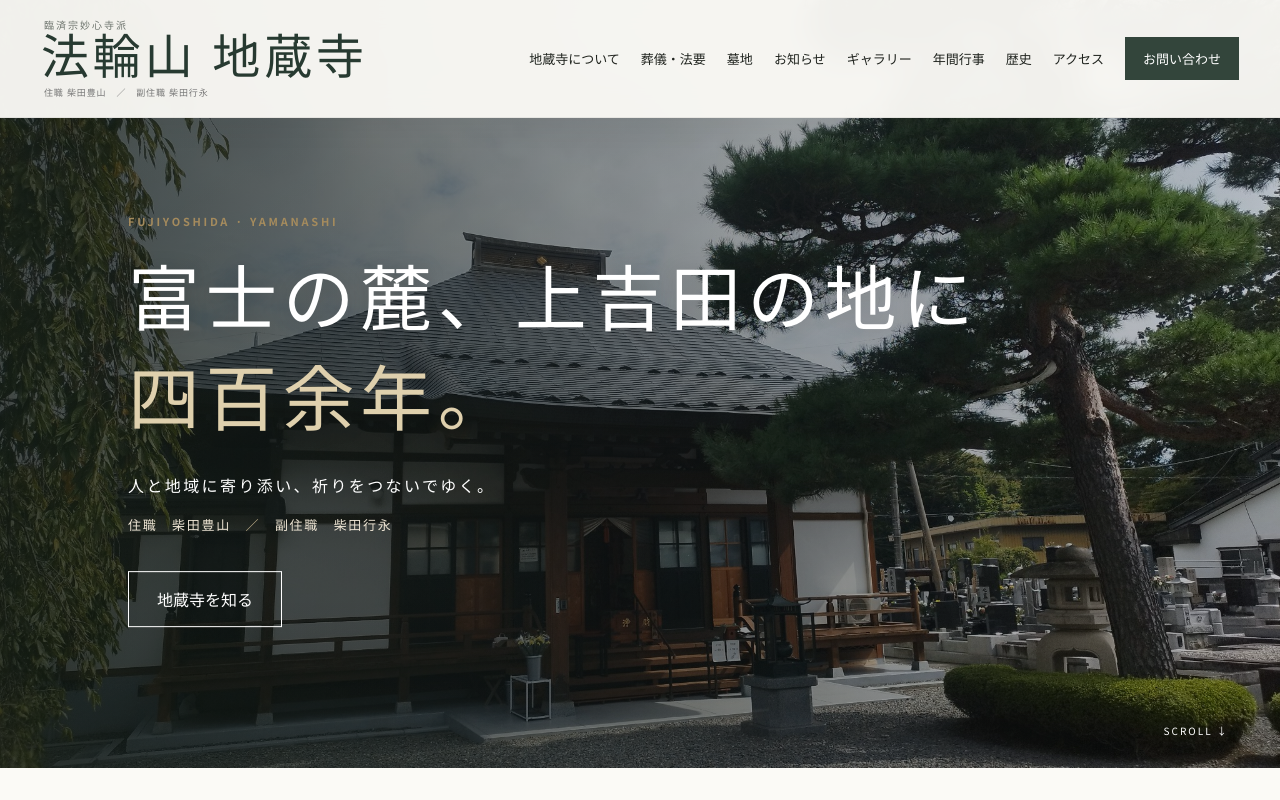
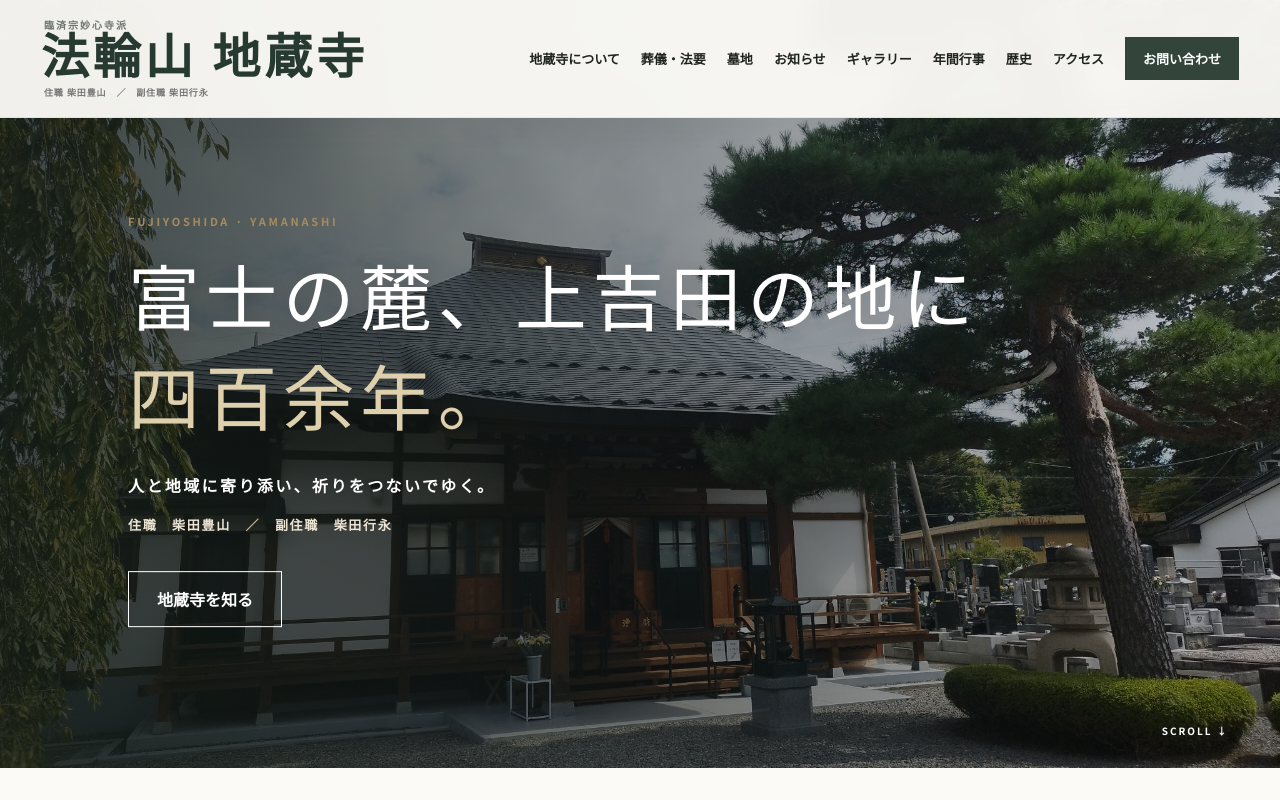
Before and after one commit to yamanashi-jizouji/yamanashi-jizouji.github.io, a plain HTML site: page index.html in a window 1280 px wide. Shown: the top 800 px of the page. Drawn offline with Linux system fonts and the light colour scheme; a web font is replaced by a local one.

Commit message:
Update style.css

```diff
--- a/style.css
+++ b/style.css
@@ -101,3 +101,45 @@
 
 /* Ver.14 お知らせ・ギャラリー */
 .news-section{background:#f6f2e8}.section-head-row{display:flex;justify-content:space-between;align-items:end;gap:30px;margin-bottom:34px}.news-list{border-top:1px solid rgba(34,61,49,.18)}.news-item{display:grid;grid-template-columns:150px 1fr;gap:28px;padding:26px 4px;border-bottom:1px solid rgba(34,61,49,.14)}.news-item time{font-family:Georgia,serif;font-size:13px;letter-spacing:.12em;color:#897a5a}.news-item h3{margin:0 0 8px;font-family:'Noto Serif JP',serif;font-size:20px;color:#233d31}.news-item p{margin:0;line-height:1.9;color:#555}.gallery-section{background:#fff}.gallery-grid{display:grid;grid-template-columns:repeat(2,minmax(0,1fr));gap:28px;margin-top:44px}.gallery-item{margin:0;background:#f7f4ec;overflow:hidden}.gallery-item img{display:block;width:100%;aspect-ratio:4/3;object-fit:cover;transition:transform .5s ease}.gallery-item:hover img{transform:scale(1.025)}.gallery-item figcaption{display:flex;flex-direction:column;gap:6px;padding:18px 20px 21px}.gallery-item strong{font-family:'Noto Serif JP',serif;font-size:18px;color:#233d31}.gallery-item span{font-size:13px;line-height:1.7;color:#777}.content-loading,.content-empty{padding:26px 0;color:#777}@media(max-width:700px){.news-item{grid-template-columns:1fr;gap:7px;padding:20px 2px}.gallery-grid{grid-template-columns:1fr;gap:18px;margin-top:30px}}
+/* ===== 全体の文字を少し太く・読みやすく ===== */
+
+body {
+  font-weight: 600;
+}
+
+/* 本文 */
+p,
+li,
+dd,
+dt,
+figcaption {
+  font-weight: 600;
+}
+
+/* ナビゲーション・ボタン */
+nav a,
+.button,
+.mobile-actions a {
+  font-weight: 700;
+}
+
+/* 見出し */
+h1,
+h2,
+h3,
+h4 {
+  font-weight: 700;
+}
+
+/* 寺号 */
+.brand strong {
+  font-weight: 700;
+}
+
+/* 小さな文字も少し読みやすく */
+.eyebrow,
+.brand span,
+.brand small,
+.hero-priests {
+  font-weight: 600;
+}
```
